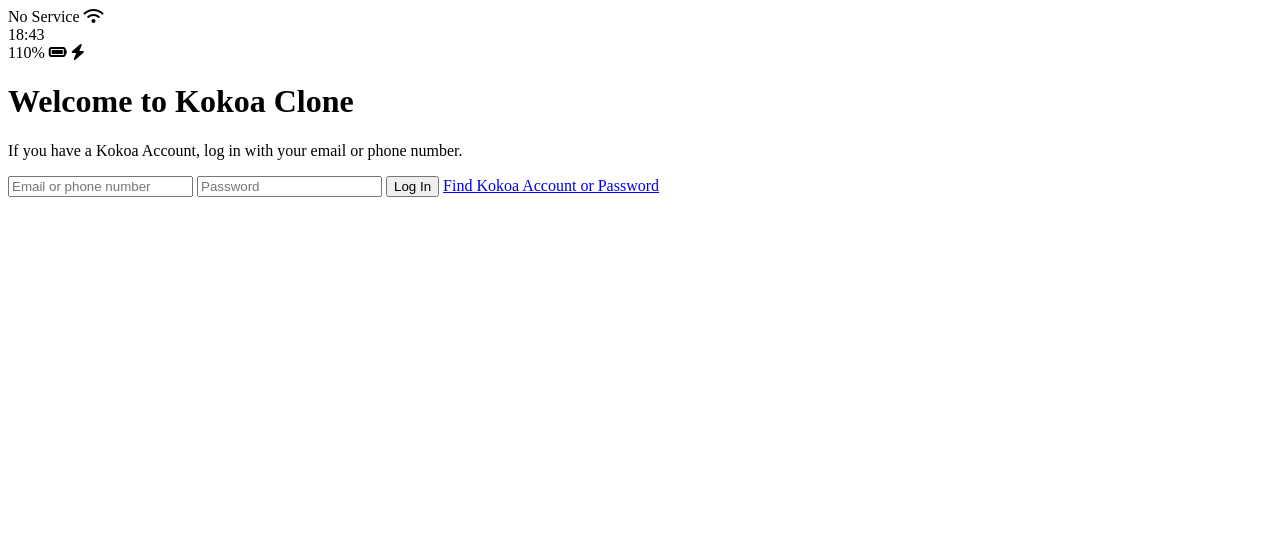
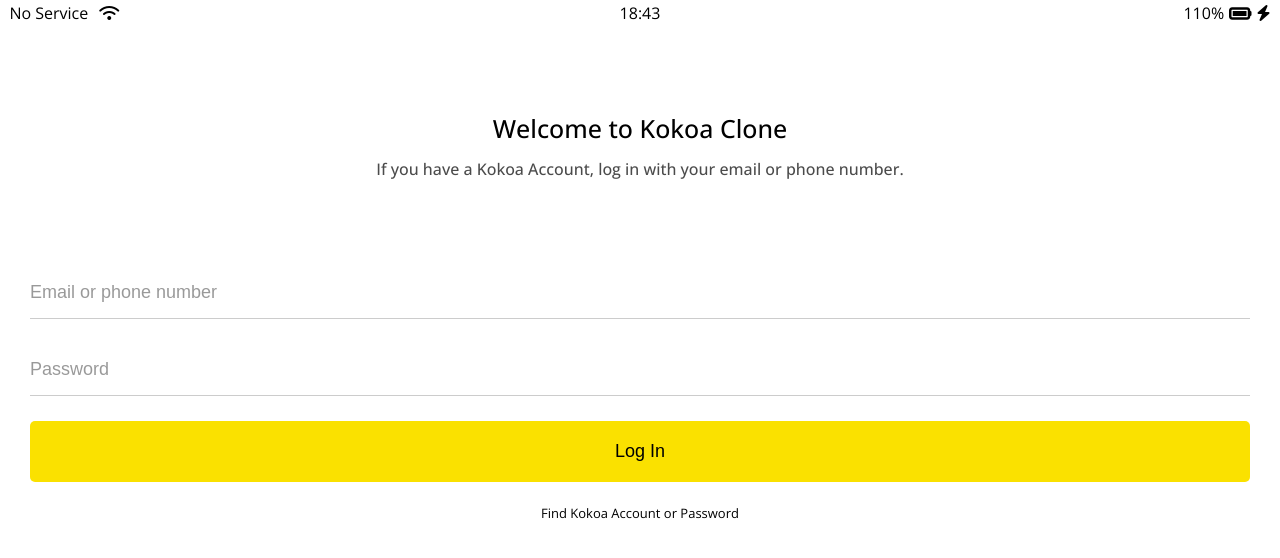
Before and after one commit to ponyoung/kakao-clone, a plain HTML site: page index.html in a window 1280 px wide. Drawn offline with nearby package versions, Linux system fonts and the light colour scheme.

Commit message:
reset CSS & login page complete
Divided components & screens CSS.
Also created variables.css for default color.

```diff
--- /dev/null
+++ b/css/components/status-bar.css
@@ -0,0 +1,23 @@
+.status-bar {
+  display: flex;
+  justify-content: center;
+  padding: 5px 3px;
+}
+.status-bar__column {
+  width: 33%;
+}
+.status-bar__column:first-child span {
+  margin-right: 7px;
+}
+.status-bar__column:nth-child(2) {
+  display: flex;
+  justify-content: center;
+}
+.status-bar__column:last-child {
+  display: flex;
+  justify-content: flex-end;
+  align-items: center;
+}
+.status-bar__column .fa-battery-full {
+  margin: 0px 5px;
+}
--- /dev/null
+++ b/css/reset.css
@@ -0,0 +1,128 @@
+html,
+body,
+div,
+span,
+applet,
+object,
+iframe,
+h1,
+h2,
+h3,
+h4,
+h5,
+h6,
+p,
+blockquote,
+pre,
+a,
+abbr,
+acronym,
+address,
+big,
+cite,
+code,
+del,
+dfn,
+em,
+img,
+ins,
+kbd,
+q,
+s,
+samp,
+small,
+strike,
+strong,
+sub,
+sup,
+tt,
+var,
+b,
+u,
+i,
+center,
+dl,
+dt,
+dd,
+ol,
+ul,
+li,
+fieldset,
+form,
+label,
+legend,
+table,
+caption,
+tbody,
+tfoot,
+thead,
+tr,
+th,
+td,
+article,
+aside,
+canvas,
+details,
+embed,
+figure,
+figcaption,
+footer,
+header,
+hgroup,
+menu,
+nav,
+output,
+ruby,
+section,
+summary,
+time,
+mark,
+audio,
+video {
+  margin: 0;
+  padding: 0;
+  border: 0;
+  font-size: 100%;
+  font: inherit;
+  vertical-align: baseline;
+}
+/* HTML5 display-role reset for older browsers */
+article,
+aside,
+details,
+figcaption,
+figure,
+footer,
+header,
+hgroup,
+menu,
+nav,
+section {
+  display: block;
+}
+body {
+  line-height: 1;
+}
+ol,
+ul {
+  list-style: none;
+}
+blockquote,
+q {
+  quotes: none;
+}
+blockquote:before,
+blockquote:after,
+q:before,
+q:after {
+  content: "";
+  content: none;
+}
+table {
+  border-collapse: collapse;
+  border-spacing: 0;
+}
+
+input:focus {
+  outline: none;
+}
--- /dev/null
+++ b/css/screens/login.css
@@ -0,0 +1,56 @@
+.Welcome-header {
+  margin: 90px 0px;
+  text-align: center;
+  display: flex;
+  flex-direction: column;
+  align-items: center;
+  font-weight: 500;
+}
+.Welcome-header__title {
+  margin-bottom: 20px;
+  font-size: 25px;
+}
+.Welcome-header__text {
+  width: 60%;
+  opacity: 0.7;
+}
+
+#login-form {
+  display: flex;
+  flex-direction: column;
+  margin: 0px 30px;
+}
+
+#login-form input {
+  border: none;
+  padding: 15px 0px;
+  font-size: 18px;
+  margin-bottom: 25px;
+}
+
+#login-form input:not([type="submit"]) {
+  border-bottom: 1px solid rgba(0, 0, 0, 0.2);
+  transition: border-color 0.3s ease-in-out;
+}
+
+#login-form input::placeholder {
+  color: rgba(0, 0, 0, 0.4);
+}
+
+#login-form input:focus {
+  border-color: var(--yellow);
+}
+
+#login-form input[type="submit"] {
+  background-color: var(--yellow);
+  cursor: pointer;
+  padding: 20px 0px;
+  border-radius: 5px;
+}
+
+#login-form a {
+  text-align: center;
+  text-decoration: none;
+  color: inherit;
+  font-size: 13px;
+}
--- /dev/null
+++ b/css/styles.css
@@ -0,0 +1,12 @@
+@import url("https://fonts.googleapis.com/css2?family=Open+Sans:wght@400;500;600&display=swap");
+@import "reset.css";
+@import "variables.css";
+
+/* Components */
+@import "components/status-bar.css";
+
+/* Screens */
+@import "screens/login.css";
+body {
+  font-family: "Open Sans", sans-serif;
+}
--- /dev/null
+++ b/css/variables.css
@@ -0,0 +1,3 @@
+:root {
+  --yellow: #fae100;
+}
--- a/index.html
+++ b/index.html
@@ -1,12 +1,13 @@
 <!DOCTYPE html>
 <html lang="en">
   <head>
+    <link rel="stylesheet" href="css/styles.css" />
     <meta charset="UTF-8" />
     <meta name="viewport" content="width=device-width, initial-scale=1.0" />
     <title>Welcome to Kokoa Clone</title>
   </head>
   <body>
-    <div class="'status-bar">
+    <div class="status-bar">
       <div class="status-bar__column">
         <span>No Service</span>
         <i class="fa-solid fa-wifi"></i>
@@ -16,7 +17,7 @@
       </div>
       <div class="status-bar__column">
         <span>110%</span>
-        <i class="fa-solid fa-battery-full"></i>
+        <i class="fa-solid fa-battery-full fa-lg"></i>
         <i class="fa-solid fa-bolt"></i>
       </div>
     </div>
@@ -28,9 +29,14 @@
       </p>
     </header>
 
-    <form id="login-form">
-      <input type="text" placeholder="Email or phone number" />
-      <input type="password" placeholder="Password" />
+    <form action="friends.html" method="get" id="login-form">
+      <input
+        name="username"
+        required
+        type="text"
+        placeholder="Email or phone number"
+      />
+      <input name="password" required type="password" placeholder="Password" />
       <input type="submit" value="Log In" />
       <a href="#">Find Kokoa Account or Password</a>
     </form>
```
Also changed, not shown: friends.html (added, +1 -0 lines).
